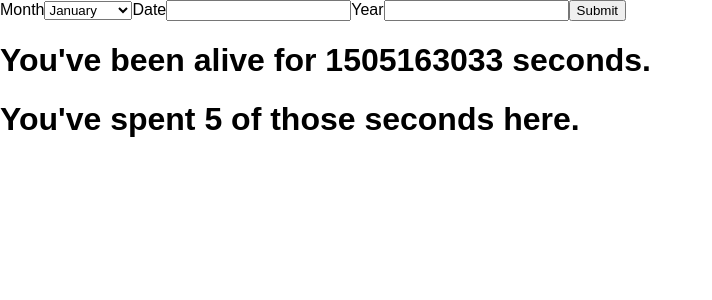
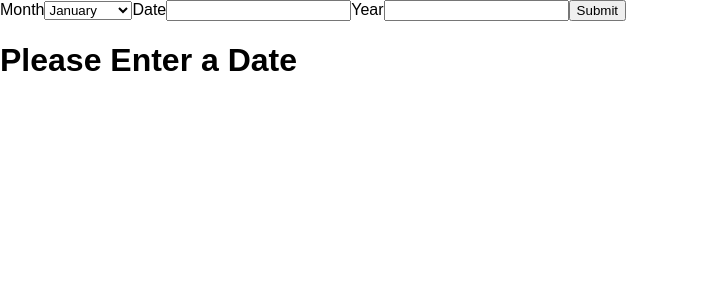
Before and after one commit to thejasonfile/lifeTimer, a React (Create React App) app: page /results in a window 1280 px wide. Shown: the top 300 px of the page, without its empty margins (0-712 px from the left). Built offline with nearby package versions, Linux system fonts and the light colour scheme.

Commit message:
formatted numbers to include commas

```diff
--- a/src/Results.js
+++ b/src/Results.js
@@ -26,20 +26,34 @@ class Results extends Component {
   calculateDifference() {
     var now = Date.now();
     var difference = (now / 1000 - this.props.birthday / 1000).toFixed(0);
+    difference = Number(difference);
+    difference = difference.toLocaleString();
     this.setState({difference});
   };
 
   calculateTimeOnSite() {
     var currentTime = this.state.timeOnSite;
-    var newTime = currentTime + 1;
+    var newTime = Number(currentTime) + 1;
+    newTime = newTime.toLocaleString();
     this.setState({timeOnSite: newTime});
+  }
+
+  renderTimes() {
+    return (
+      <div>
+        <h1>You've been alive for {this.state.difference} seconds.</h1>
+        <h1>You've spent {this.state.timeOnSite} of those seconds here.</h1>
+      </div>
+    )
   }
 
   render() {
     return(
       <div>
-        <h1>You've been alive for {this.state.difference} seconds.</h1>
-        <h1>You've spent {this.state.timeOnSite} of those seconds here.</h1>
+        {!this.props.birthday
+          ? <h1>Please Enter a Date</h1>
+          : this.renderTimes()
+        }
       </div>
 
     )
```
